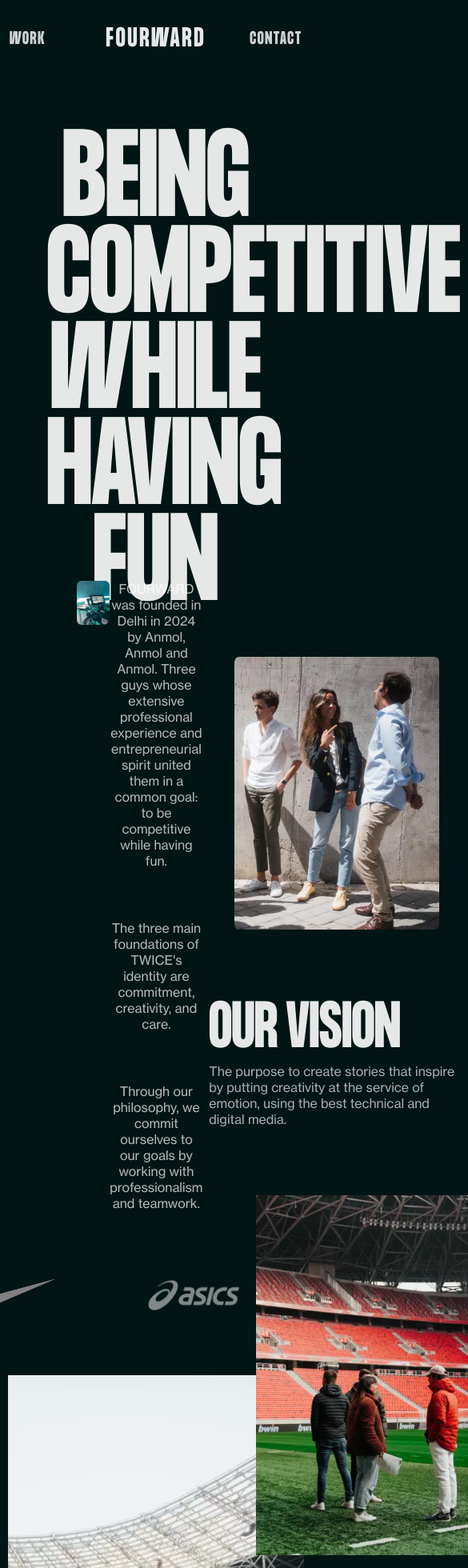
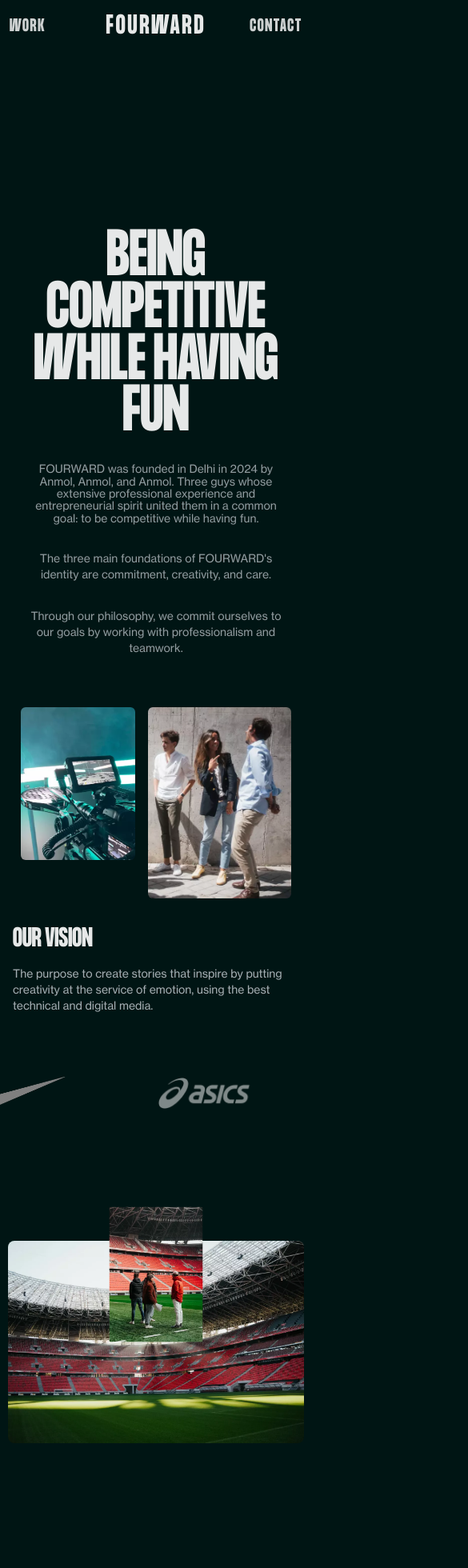
Before and after one commit to Anmol-Awasthi/FourwardAgency, a React (Vite) app: page /about in a window 390 px wide. Shown: the top 1960 px of the page at 80% size, 585 px wide, since content can reach past the window. Built offline with nearby package versions, Linux system fonts and the light colour scheme; a web font is replaced by a local one.

Commit message:
Made some changes in Work page + Navbar hide on scroll

```diff
--- a/src/App.jsx
+++ b/src/App.jsx
@@ -46,7 +46,6 @@ const Content = () => {
           <Route path="/work" element={<IndexWork />} />
           <Route path="/services" element={<IndexService />} />
           <Route path="/about" element={<IndexAbout />} />
-          {/* Add other routes here */}
         </Routes>
       </main>
       <Footer />
--- a/src/components/About/Competitive.jsx
+++ b/src/components/About/Competitive.jsx
@@ -1,9 +1,53 @@
-import React from "react";
+import React, { useState, useEffect } from "react";
 import Image1 from "../../assets/About/About-Home-1.jpg";
 import Image2 from "../../assets/About/About-Home-2.jpg";
 
 function Competitive() {
+  const [isMobile, setIsMobile] = useState(false);
+
+  useEffect(() => {
+    const handleResize = () => {
+      setIsMobile(window.innerWidth < 768);
+    };
+
+    handleResize();
+    window.addEventListener("resize", handleResize);
+
+    return () => {
+      window.removeEventListener("resize", handleResize);
+    };
+  }, []);
+
   return (
+    <div className="w-[100vw] min-h-screen">
+      {isMobile ? (
+        <div className="flex flex-col mt-64 items-center w-full px-4">
+          <div className="text-center font-formula w-[80vw] opacity-90 leading-[0.9em] text-white font-extrabold text-7xl my-8">
+            BEING COMPETITIVE WHILE HAVING FUN
+          </div>
+          <div className="w-[85vw] mb-12">
+          <div className="text-center text-gray-300 text-sm opacity-70 font-neue leading-[1.1em]">
+            FOURWARD was founded in Delhi in 2024 by Anmol, Anmol, and Anmol. Three guys whose extensive professional experience and entrepreneurial spirit united them in a common goal: to be competitive while having fun.
+          </div>
+          <div className="text-center text-sm text-gray-300 opacity-70 font-neue my-8">
+            The three main foundations of FOURWARD's identity are commitment, creativity, and care.
+          </div>
+          <div className="text-center text-sm text-gray-300 opacity-70 font-neue mb-4">
+            Through our philosophy, we commit ourselves to our goals by working with professionalism and teamwork.
+          </div>
+          </div>
+          <div className="flex justify-center mb-8">
+            <img src={Image1} alt="Image 1" className="w-[40%] h-[80%] rounded-md mr-2" />
+            <img src={Image2} alt="Image 2" className="w-1/2 h-[90%] rounded-md ml-2" />
+          </div>
+          <div className="text-left self-start font-formula opacity-90 text-white font-semibold text-3xl mb-4">
+            OUR VISION
+          </div>
+          <div className="text-left self-start w-[90vw] text-gray-300 opacity-80 font-neue font-medium text-sm">
+            The purpose to create stories that inspire by putting creativity at the service of emotion, using the best technical and digital media.
+          </div>
+        </div>
+      ) : (
         <div className="w-[100vw] h-[180vh]">
           <div className="absolute w-[70%] mx-auto top-[55%] left-[50%] transform -translate-x-1/2 -translate-y-1/2">
             <div className="text-center font-formula opacity-90 leading-[7.5rem] text-white font-extrabold text-[8.5rem]">
@@ -11,7 +55,7 @@ function Competitive() {
             </div>
           </div>
 
-      <div className="relative flex items-center justify-">
+          <div className="relative flex items-center">
             <div className="w-[65%] flex items-center justify-between absolute top-[86vh]">
               <div className="w-52 ml-24 rounded-md self-start overflow-hidden">
                 <img src={Image1} alt="Image 1" />
@@ -24,7 +68,7 @@ function Competitive() {
                   competitive while having fun.
                 </div>
                 <div className="text-center mt-16 leading-5">
-              The three main foundations of TWICE's identity are commitment,
+                  The three main foundations of FOURWARD's identity are commitment,
                   creativity, and care.
                 </div>
                 <div className="text-center mt-16 leading-5">
@@ -47,6 +91,8 @@ function Competitive() {
             </div>
           </div>
         </div>
+      )}
+    </div>
   );
 }
 
--- a/src/components/About/Globe.jsx
+++ b/src/components/About/Globe.jsx
@@ -7,26 +7,22 @@ const WireframeGlobe = () => {
   useEffect(() => {
     let scene, camera, renderer, globe;
 
-    // Scene
     scene = new THREE.Scene();
 
-    // Camera
     camera = new THREE.PerspectiveCamera(75, window.innerWidth / window.innerHeight, 0.1, 1000);
-    camera.position.z = 7; // Increased distance for larger globe
+    camera.position.z = window.innerWidth < 768 ? 6 : 7;
 
-    // Renderer
-    renderer = new THREE.WebGLRenderer({ antialias: true, alpha: true }); // Enable alpha for transparent background
+    renderer = new THREE.WebGLRenderer({ antialias: true, alpha: true });
     renderer.setSize(window.innerWidth, window.innerHeight);
-    renderer.setClearColor(0x000000, 0); // Set background to transparent
+    renderer.setClearColor(0x000000, 0);
     globeRef.current.appendChild(renderer.domElement);
 
-    // Globe
-    const globeSize = window.innerWidth < 768 ? 2.5 : 3.5; // Adjust globe size for smaller screens
-    const geometry = new THREE.SphereGeometry(globeSize, 8, 8); // Decreased segments for fewer lines
 
-    // Material with custom colored lines
+    const globeSize = window.innerWidth < 768 ? 1.5 : 3.5;
+    const geometry = new THREE.SphereGeometry(globeSize, 8, 8);
+
     const material = new THREE.MeshBasicMaterial({
-      color: 0xaeb506, // Line color in hexadecimal
+      color: 0xaeb506,
       wireframe: true,
     });
 
@@ -36,35 +32,31 @@ const WireframeGlobe = () => {
     // Overlay Text
     const textContainer = document.createElement('div');
     textContainer.className = 'absolute top-1/2 left-1/2 transform -translate-x-1/2 -translate-y-1/2 text-white text-center font-formula';
-    textContainer.style.fontSize = window.innerWidth < 768 ? '5vw' : '9vw'; // Adjust text size for smaller screens
+    textContainer.style.fontSize = window.innerWidth < 768 ? '3rem' : '9rem';
 
     const textLine1 = document.createElement('div');
-    textLine1.className = 'text-9xl';
+    textLine1.className = 'text-5xl md:text-9xl';
     textLine1.textContent = 'INDIAN ROOTS,';
 
     const textLine2 = document.createElement('div');
-    textLine2.className = 'text-9xl';
+    textLine2.className = 'text-5xl md:text-9xl';
     textLine2.textContent = 'GLOBAL REACH';
 
     textContainer.appendChild(textLine1);
     textContainer.appendChild(textLine2);
     globeRef.current.appendChild(textContainer);
 
-    // Function to center text container
     const centerTextContainer = () => {
       const rect = globeRef.current.getBoundingClientRect();
       textContainer.style.top = `${rect.height / 2}px`;
       textContainer.style.left = `${rect.width / 2}px`;
     };
 
-    // Initial centering
     centerTextContainer();
 
-    // Animation Loop for Rotation
     const animate = () => {
       requestAnimationFrame(animate);
 
-      // Rotate globe around its own axis
       globe.rotation.y += 0.002;
 
       renderer.render(scene, camera);
@@ -72,26 +64,34 @@ const WireframeGlobe = () => {
 
     animate();
 
-    // Handle window resize
     const handleResize = () => {
       camera.aspect = window.innerWidth / window.innerHeight;
       camera.updateProjectionMatrix();
       renderer.setSize(window.innerWidth, window.innerHeight);
-      textContainer.style.fontSize = window.innerWidth < 768 ? '3xl' : '9xl'; // Update text size on resize
-      centerTextContainer(); // Re-center text on resize
-      renderer.render(scene, camera); // Render again on resize
+
+      if (window.innerWidth < 768) {
+        camera.position.z = 6;
+        globe.scale.set(1, 1, 1);
+        textContainer.style.fontSize = '3rem';
+      } else {
+        camera.position.z = 7;
+        globe.scale.set(1, 1, 1);
+        textContainer.style.fontSize = '9rem';
+      }
+
+      centerTextContainer();
+      renderer.render(scene, camera);
     };
 
     window.addEventListener('resize', handleResize);
 
-    // Cleanup
     return () => {
       window.removeEventListener('resize', handleResize);
       renderer.dispose();
     };
   }, []);
 
-  return <div ref={globeRef} className="relative w-full h-full"></div>;
+  return <div ref={globeRef} className="relative h-[50vh] w-full md:h-full"></div>;
 };
 
 export default WireframeGlobe;
--- a/src/components/About/Stadium.jsx
+++ b/src/components/About/Stadium.jsx
@@ -4,11 +4,11 @@ import PersonStadium from '../../assets/About/People-Stadium.jpg';
 
 function Stadium() {
   return (
-    <div className='relative w-full h-screen'>
-      <div className='h-screen  relative'>
-        <img src={StadiumImg} alt='Stadium' className='w-[95%] mx-auto h-full object-cover' />
-        <div className='absolute -top-[225px] left-80 w-80 h-[450px] overflow-hidden'>
-          <img src={PersonStadium} className='object-cover w-full h-full' alt='Person-Stadium' />
+    <div className="relative w-full h-[50vh] md:h-screen">
+      <div className="h-full flex items-center justify-center relative">
+        <img src={StadiumImg} alt="Stadium" className="w-[95vw] h-[60%] rounded-lg object-cover lg:object-cover lg:w-[95%] lg:h-[100%] mx-auto" />
+        <div className="absolute left-1/2 transform -translate-x-1/2 -translate-y-1/2 w-[30vw] h-[20vh] overflow-hidden lg:-top-[225px] rounded-sm  lg:left-80 lg:w-80 lg:h-[450px] lg:transform-none">
+          <img src={PersonStadium} className="object-cover w-full h-full" alt="Person-Stadium" />
         </div>
       </div>
     </div>
--- a/src/components/Navbar.jsx
+++ b/src/components/Navbar.jsx
@@ -1,8 +1,35 @@
-import React from "react";
+import React, { useEffect, useState } from "react";
 import { NavLink } from "react-router-dom";
+import { motion, useAnimation } from "framer-motion";
 import AnimatedText from "./AnimatedText";
 
 const Navbar = ({ color = "text-gray-200", customClassesForText, lineColor = "white" }) => {
+  const [scrollingUp, setScrollingUp] = useState(true);
+  const [lastScrollTop, setLastScrollTop] = useState(0);
+  const controls = useAnimation();
+
+  useEffect(() => {
+    const handleScroll = () => {
+      const currentScrollTop = window.scrollY;
+
+      if (currentScrollTop > lastScrollTop && scrollingUp) {
+        setScrollingUp(false);
+        controls.start({ y: "-100%", opacity: 0, transition: { duration: 0.5, ease: "easeOut" } });
+      } else if (currentScrollTop < lastScrollTop && !scrollingUp) {
+        setScrollingUp(true);
+        controls.start({ y: "0%", opacity: 1, transition: { duration: 0.5, ease: "easeOut" } });
+      }
+
+      setLastScrollTop(currentScrollTop <= 0 ? 0 : currentScrollTop);
+    };
+
+    window.addEventListener("scroll", handleScroll);
+
+    return () => {
+      window.removeEventListener("scroll", handleScroll);
+    };
+  }, [lastScrollTop, scrollingUp, controls]);
+
   const navItems = [
     { name: "WORK", path: "/work" },
     { name: "SERVICES", path: "/services", mobileHide: true },
@@ -12,7 +39,10 @@ const Navbar = ({ color = "text-gray-200", customClassesForText, lineColor = "wh
   ];
 
   return (
-    <nav className="fixed top-0 left-0 md:w-full w-[100vw] mt-4 sm:mt-0 h-16 bg-transparent z-50 text-gray-700 font-formula tracking-[0.5rem] text-[1.5rem] font-bold">
+    <motion.nav
+      className="fixed top-0 left-0 md:w-full w-[100vw] md:mt-4 sm:mt-0 h-16 bg-transparent z-50 text-gray-700 font-formula tracking-[0.5rem] text-[1.5rem] font-bold"
+      animate={controls}
+    >
       <ul className="flex items-center justify-between mx-3 md:mx-6 md:gap-10 h-full tracking-[0.1rem] text-white font-bold">
         {navItems.map((item, index) => {
           let itemClasses;
@@ -22,7 +52,6 @@ const Navbar = ({ color = "text-gray-200", customClassesForText, lineColor = "wh
             itemClasses = `${color} opacity-80 text-xl sm:text-xl font-bold hover:text-white hover:opacity-100`;
           }
 
-          // Add hidden class to items with mobileHide true
           const mobileHideClass = item.mobileHide ? "hidden md:block" : "";
 
           return (
@@ -43,7 +72,7 @@ const Navbar = ({ color = "text-gray-200", customClassesForText, lineColor = "wh
           );
         })}
       </ul>
-    </nav>
+    </motion.nav>
   );
 };
 
--- a/src/components/ServicePage/Shine.jsx
+++ b/src/components/ServicePage/Shine.jsx
@@ -4,11 +4,11 @@ import ShineIntroVideo from '../../assets/servicepage/Service-Shine.mp4'
 function Shine() {
   return (
     <>
-    <div className=" relative bg-[#D2D9D8] bg-opacity-90 w-full h-screen md:h-[150vh]">
-      <div className='w-[70vw] text-6xl md:text-[22vh] font-formula font-extrabold text-center absolute top-[30%] md:top-[46vh] left-[50%] -translate-x-1/2 -translate-y-1/2 tracking-wide md:leading-[7.5rem] text-[#001514]'>
+    <div className=" relative bg-[#D2D9D8] bg-opacity-90 w-full h-[90vh] sm:h-[80vh] md:h-[150vh]">
+      <div className='md:w-[70vw] w-[90vw] text-6xl md:text-[22vh] font-formula font-extrabold text-center absolute top-[30%] md:top-[46vh] left-[50%] -translate-x-1/2 -translate-y-1/2 tracking-wide md:leading-[7.5rem] text-[#001514]'>
         SHINE IN THE DIGITAL WORLD
       </div>
-      <div className='md:w-[15vw] rounded-md overflow-hidden absolute top-[50%] md:top-[53%] left-[50%] -translate-x-1/2 -translate-y-1/2'>
+      <div className='md:w-[15vw] rounded-md overflow-hidden absolute top-[50%] sm:top-[50%] md:top-[53%] left-[50%] -translate-x-1/2 -translate-y-1/2'>
         <video className='w-full h-full object-cover' autoPlay loop muted src={ShineIntroVideo}></video>
       </div>
       <div className='absolute w-[90%] top-[80%] md:top-[80%] left-[50%] md:w-[30%] -translate-x-1/2 -translate-y-1/2 text-center text-[#001514] font-neue text-sm tracking-wide'>
```
Lines whose indentation alone changed are shown as unchanged.
